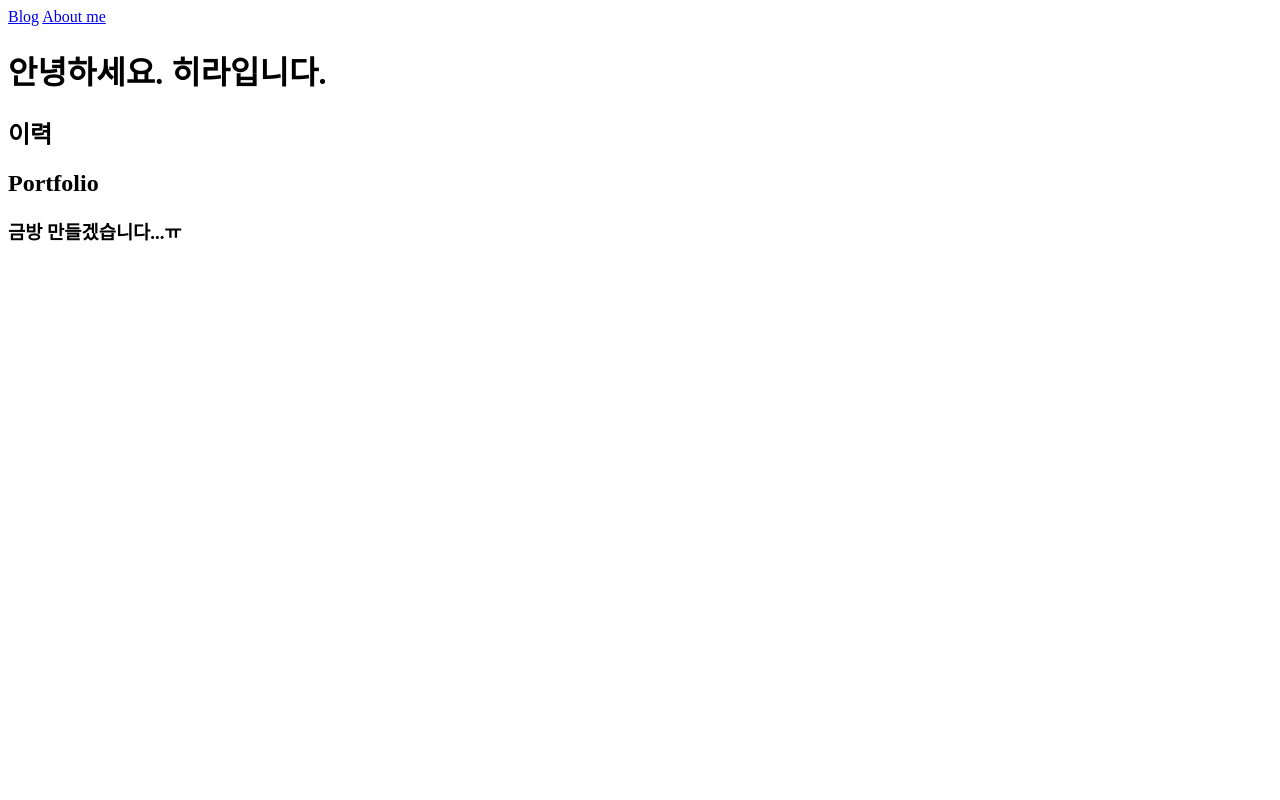
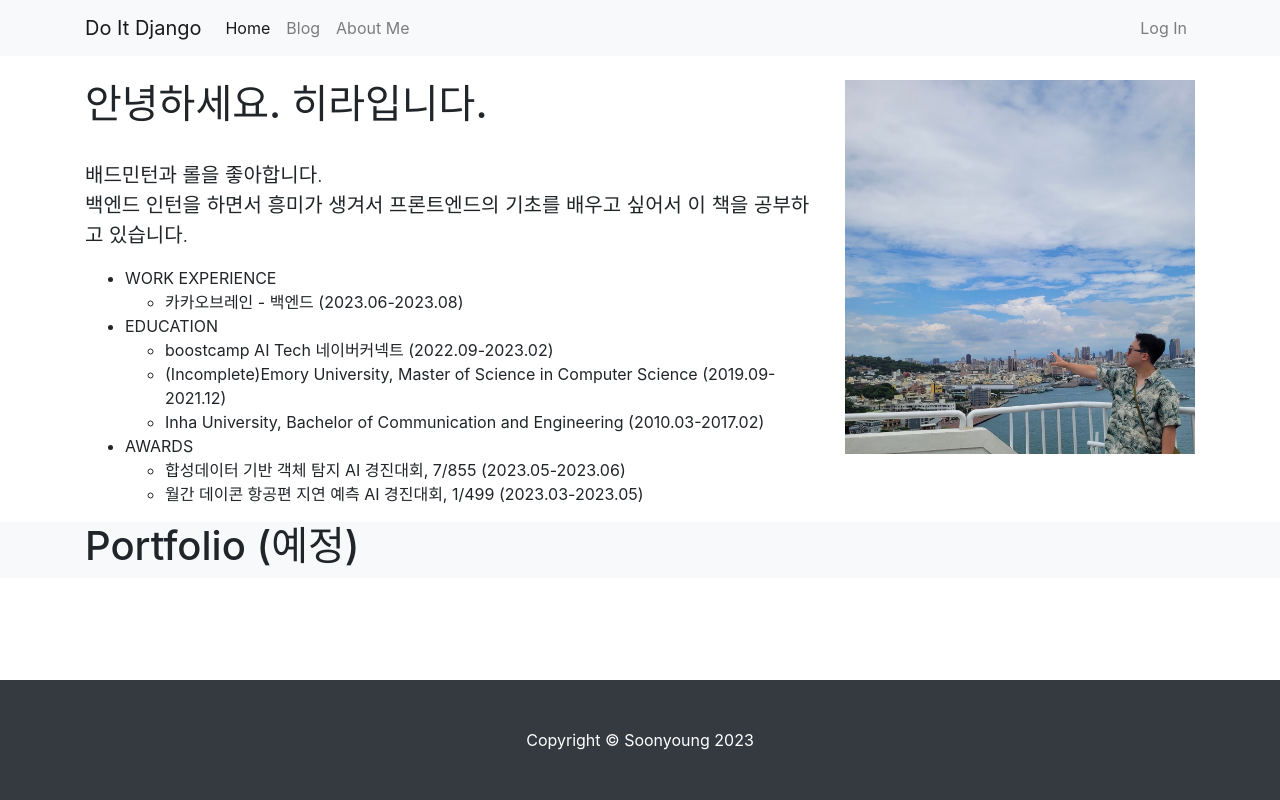
Before and after one commit to soonyoung-hwang/Blog-Django-Bootstrap, a Django app: page /about_me/ in a window 1280 px wide. Run offline with Django 4.2, Linux system fonts and the light colour scheme; some libraries are stand-ins or nearby versions.

Commit message:
자기소개 페이지 구현하기 (#78)
* feat: Add image and style

* feat: Implement about me page

```diff
--- /dev/null
+++ b/single_pages/static/single_pages/css/about_me.css
@@ -0,0 +1,3 @@
+.margin-for-footer {
+    margin-bottom: 130px;
+}
--- a/single_pages/templates/single_pages/about_me.html
+++ b/single_pages/templates/single_pages/about_me.html
@@ -1,21 +1,67 @@
 <!DOCTYPE html>
+{% load static %}
 <html lang="ko">
 
 <head>
     <meta charset="UTF-8">
-    <title>개발자 히라입니다!</title>
+    <title>About 히라</title>
+    <link rel="stylesheet" href="{% static 'blog/bootstrap/bootstrap.min.css' %}" media="screen">
+    <link rel="stylesheet" href="{% static 'single_pages/css/about_me.css' %}" media="screen">
+    <script src="https://kit.fontawesome.com/6f60219b70.js" crossorigin="anonymous"></script>
 </head>
 
 <body>
-    <nav>
-        <a href="/blog/">Blog</a>
-        <a href="/about_me/">About me</a>
-    </nav>
+    {% include 'blog/navbar.html' %}
+    <section>
+        <div class="container mt-4">
+            <div class="row">
+                <div class="col-lg-8">
+                    <h1>안녕하세요. 히라입니다.</h1>
+                    <br />
+                    <p class="lead">
+                        배드민턴과 롤을 좋아합니다.<br />
+                        백엔드 인턴을 하면서 흥미가 생겨서 프론트엔드의 기초를 배우고 싶어서 이 책을 공부하고 있습니다.
+                    </p>
+                    <ul>
+                        <li>WORK EXPERIENCE</li>
+                        <ul>
+                            <li>카카오브레인 - 백엔드 (2023.06-2023.08)</li>
+                        </ul>
+                        <li>EDUCATION</li>
+                        <ul>
+                            <li>boostcamp AI Tech 네이버커넥트 (2022.09-2023.02)</li>
+                            <li>(Incomplete)Emory University, Master of Science in Computer Science (2019.09-2021.12)
+                            </li>
+                            <li>Inha University, Bachelor of Communication and Engineering (2010.03-2017.02)</li>
+                        </ul>
+                        <li>AWARDS</li>
+                        <ul>
+                            <li>합성데이터 기반 객체 탐지 AI 경진대회, 7/855 (2023.05-2023.06)</li>
+                            <li>월간 데이콘 항공편 지연 예측 AI 경진대회, 1/499 (2023.03-2023.05)</li>
+                        </ul>
 
-    <h1>안녕하세요. 히라입니다.</h1>
-    <h2>이력</h2>
-    <h2>Portfolio</h2>
-    <h3>금방 만들겠습니다...ㅠ</h3>
+                    </ul>
+                </div>
+                <div class="col-lg-4">
+                    <img class="img-fluid" src="{% static 'single_pages/images/my_front.jpeg' %}">
+                </div>
+            </div>
+        </div>
+    </section>
+
+    <section class="bg-light margin-for-footer">
+        <div class="container">
+            <div class="row">
+                <div class="col-12">
+                    <h1> Portfolio (예정)</h1>
+                </div>
+            </div>
+        </div>
+    </section>
+
+    <div class="fixed-bottom">
+        {% include 'blog/footer.html' %}
+    </div>
 </body>
 
 </html>
```
Also changed, not shown: single_pages/static/single_pages/images/my_front.jpeg (added).
